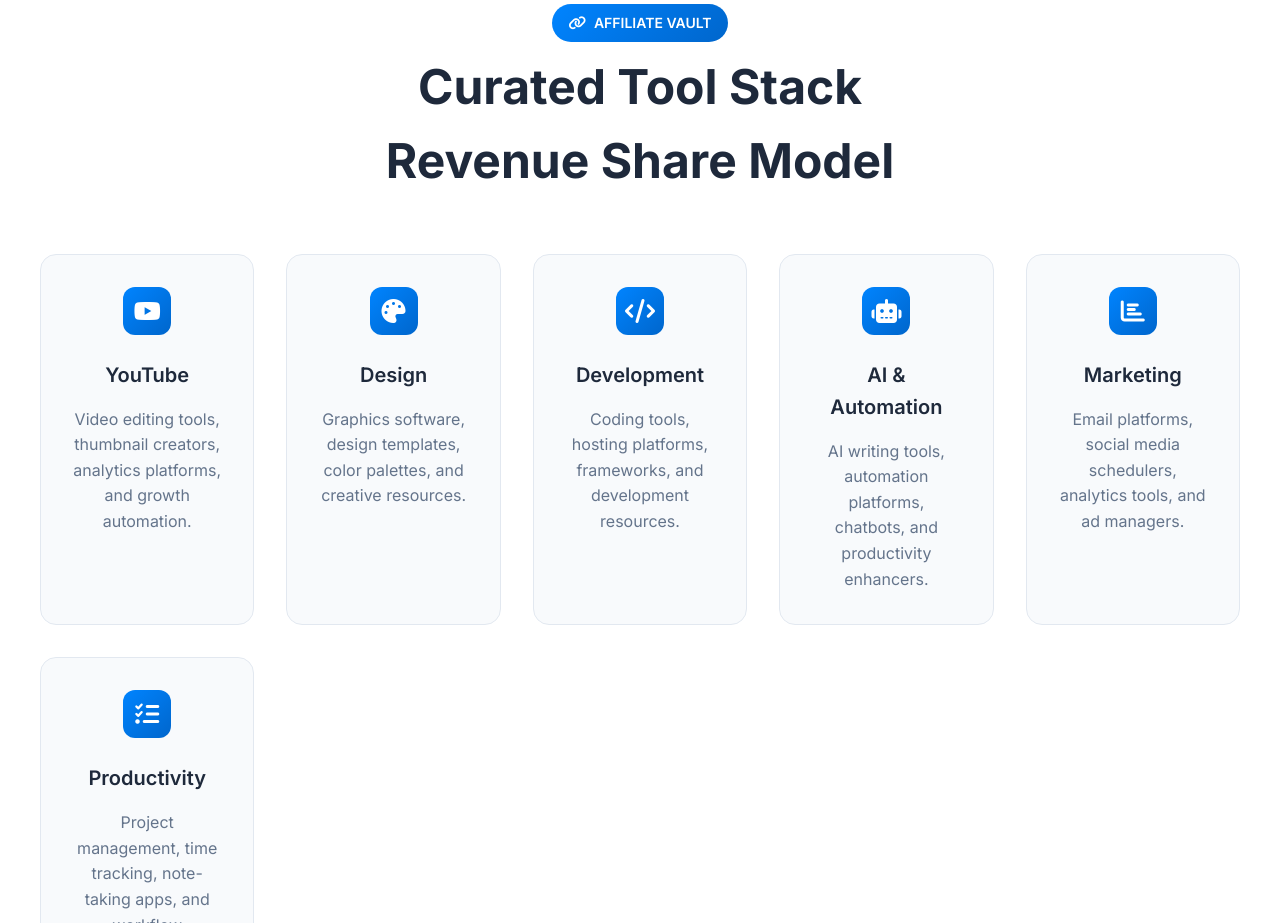
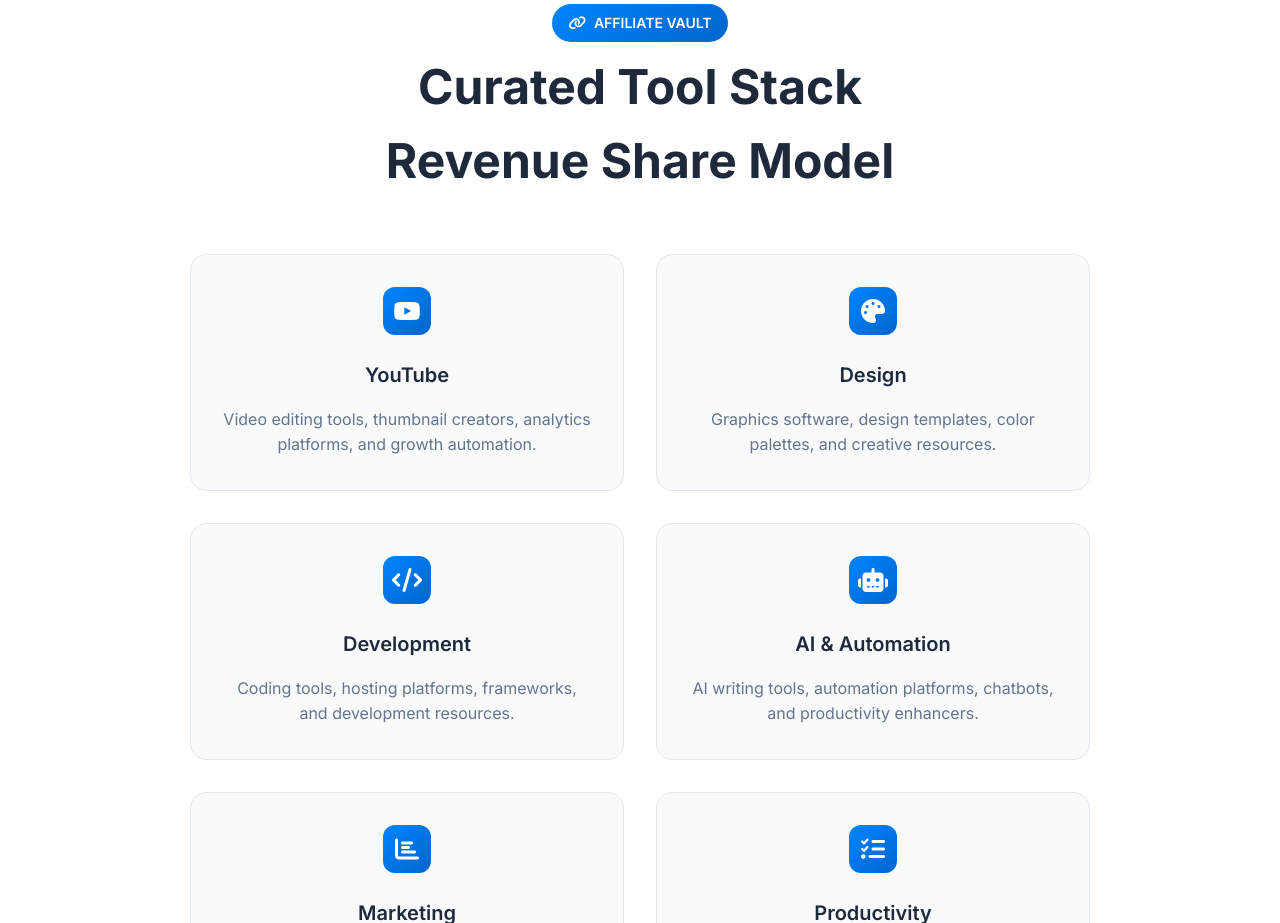
Before and after one commit to Amh-42/winorz, a Flask app: page / in a window 1280 px wide. Shown: the part 5577-6500 px from the top of the page. Run offline with Flask 3, Linux system fonts and the light colour scheme.

Commit message:
change the grid styling

```diff
--- a/static/css/style.css
+++ b/static/css/style.css
@@ -40,6 +40,11 @@
             margin: 0;
             padding: 0;
             box-sizing: border-box;
+        }
+
+        /* Fix for anchor links being hidden behind fixed navbar */
+        html {
+            scroll-padding-top: 120px; /* Accounts for navbar height + top position + some padding */
         }
 
         body {
@@ -968,9 +973,12 @@
 
         .vault-grid {
             display: grid;
-            grid-template-columns: repeat(auto-fit, minmax(250px, 1fr));
+            grid-template-columns: repeat(3, 1fr);
             gap: 2rem;
             margin-top: 4rem;
+            max-width: 900px;
+            margin-left: auto;
+            margin-right: auto;
         }
 
         .vault-category {
@@ -1262,7 +1270,7 @@
             }
 
             .vault-grid {
-                grid-template-columns: repeat(auto-fit, minmax(200px, 1fr));
+                grid-template-columns: repeat(2, 1fr);
             }
         }
 
@@ -1285,6 +1293,10 @@
 
             .stats-container {
                 grid-template-columns: repeat(2, 1fr);
+            }
+
+            .vault-grid {
+                grid-template-columns: 1fr;
             }
         }
 
--- a/static/js/main.js
+++ b/static/js/main.js
@@ -46,15 +46,18 @@
     }
 }
 
-// Smooth scrolling for navigation links
+// Smooth scrolling for navigation links with navbar offset
 document.querySelectorAll('a[href^="#"]').forEach(anchor => {
     anchor.addEventListener('click', function (e) {
         e.preventDefault();
         const target = document.querySelector(this.getAttribute('href'));
         if (target) {
-            target.scrollIntoView({
-                behavior: 'smooth',
-                block: 'start'
+            const navbarHeight = 120; // Fixed navbar height + top position + padding
+            const targetPosition = target.offsetTop - navbarHeight;
+
+            window.scrollTo({
+                top: targetPosition,
+                behavior: 'smooth'
             });
         }
     });
```
Also changed, not shown: static/css/courses.css (+18 -0 lines).
